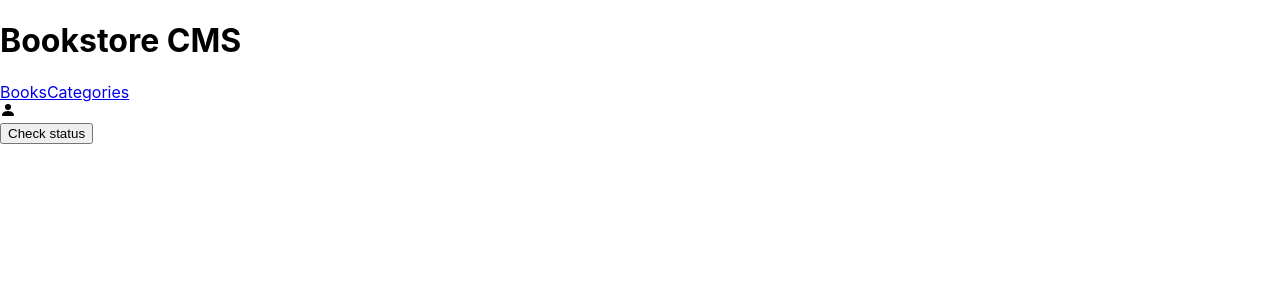
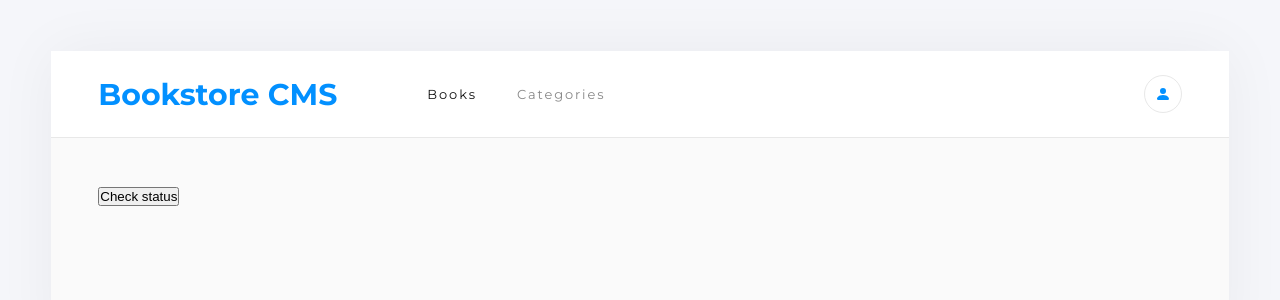
Before and after one commit to adebsa2401/Bookstore, a React (Create React App) app: page /#/categories in a window 1280 px wide. Shown: the top 300 px of the page. Built offline with nearby package versions, Linux system fonts and the light colour scheme.

Commit message:
feat: Add styling to the header

```diff
--- a/src/index.css
+++ b/src/index.css
@@ -1,13 +1,32 @@
+* {
+  margin: 0;
+  padding: 0;
+}
+
+#root {
+  margin: 0;
+  padding: 0 0 8%;
+  border-radius: 4px;
+  box-shadow: 0 0 60px 0 rgb(0 0 0 / 5%);
+  background-color: #fafafa;
+}
+
 body {
   margin: 0;
+  padding: 4%;
   font-family: -apple-system, BlinkMacSystemFont, 'Segoe UI', 'Roboto', 'Oxygen',
     'Ubuntu', 'Cantarell', 'Fira Sans', 'Droid Sans', 'Helvetica Neue',
     sans-serif;
   -webkit-font-smoothing: antialiased;
   -moz-osx-font-smoothing: grayscale;
+  background-color: #f5f6fa;
 }
 
 code {
   font-family: source-code-pro, Menlo, Monaco, Consolas, 'Courier New',
     monospace;
 }
+
+a {
+  text-decoration: none;
+}
--- a/src/pages/Root.jsx
+++ b/src/pages/Root.jsx
@@ -1,18 +1,19 @@
 import React from 'react';
 import { Link, Outlet } from 'react-router-dom';
 import Avatar from '../images/person-fill.svg';
+import '../styles/Root.css';
 
 export default class Root extends React.PureComponent {
   render() {
     return (
       <div>
         <header>
-          <h1>Bookstore CMS</h1>
+          <Link to="/" className="header-logo">Bookstore CMS</Link>
           <nav>
-            <Link to="/">Books</Link>
-            <Link to="/categories">Categories</Link>
+            <Link className="nav-link active" to="/">Books</Link>
+            <Link className="nav-link" to="/categories">Categories</Link>
           </nav>
-          <img src={Avatar} alt="avatar" />
+          <img className="profile-avatar" src={Avatar} alt="avatar" />
         </header>
         <main>
           <Outlet />
--- /dev/null
+++ b/src/styles/Root.css
@@ -0,0 +1,49 @@
+@import url('https://fonts.googleapis.com/css2?family=Montserrat:wght@400;700&display=swap');
+
+header {
+  display: flex;
+  align-items: center;
+  justify-content: space-between;
+  padding: 24px 4%;
+  gap: 40px;
+  background-color: #fff;
+  border-bottom: 1px solid #e8e8e8;
+}
+
+nav {
+  display: flex;
+  align-items: center;
+  gap: 40px;
+  margin-right: auto;
+  padding-left: 50px;
+}
+
+.header-logo {
+  font-family: "Montserrat", sans-serif;
+  font-size: 1.875rem;
+  font-weight: 700;
+  color: #0290ff;
+}
+
+.profile-avatar {
+  cursor: pointer;
+  border-radius: 50%;
+  padding: 10px;
+  border: 1px solid #e8e8e8;
+}
+
+.nav-link {
+  opacity: .5;
+  font-family: "Montserrat", sans-serif;
+  font-size: 0.813rem;
+  color: #121212;
+  letter-spacing: 1.9px;
+}
+
+.active {
+  opacity: 1;
+}
+
+main {
+  padding: 4%;
+}
```
Also changed, not shown: src/images/person-fill.svg.
